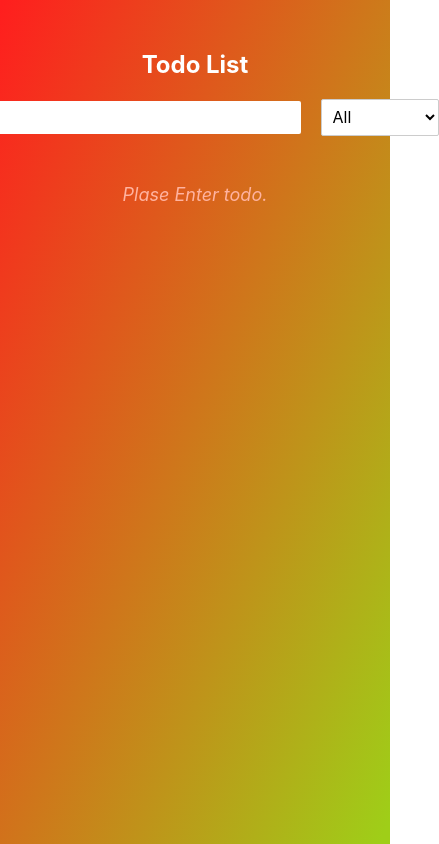
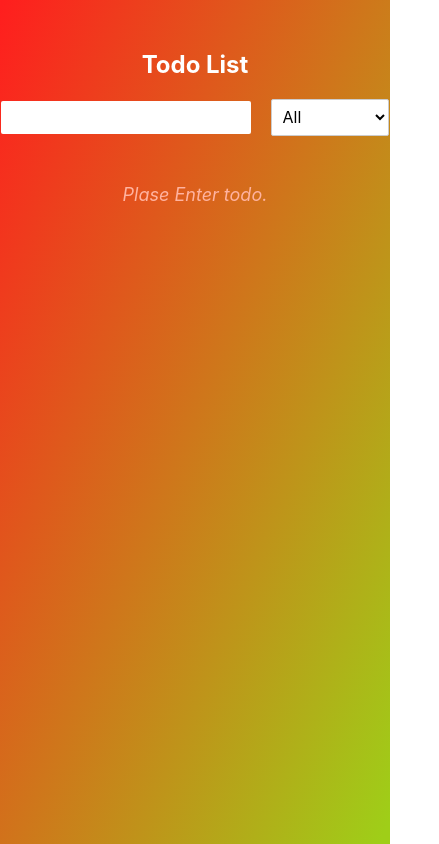
Before and after one commit to MuhammadaminAbbosov/todo-list-first-svelte-app, a Svelte app: page / in a window 390 px wide. Shown: the whole page, 439 px wide, since content can reach past the window. Built offline with nearby package versions, Linux system fonts and the light colour scheme.

Commit message:
add empty error

```diff
--- a/src/App.svelte
+++ b/src/App.svelte
@@ -158,4 +158,13 @@
       width: 300px;
     }
   }
+
+  @media (max-width: 500px) {
+    form input {
+      width: 250px;
+    }
+    .todo p {
+      width: 200px;
+    }
+  }
 </style>
```
Also changed, not shown: public/build/bundle.css, public/build/bundle.js, 1 other file (tests, documents, lock files or other folders).
